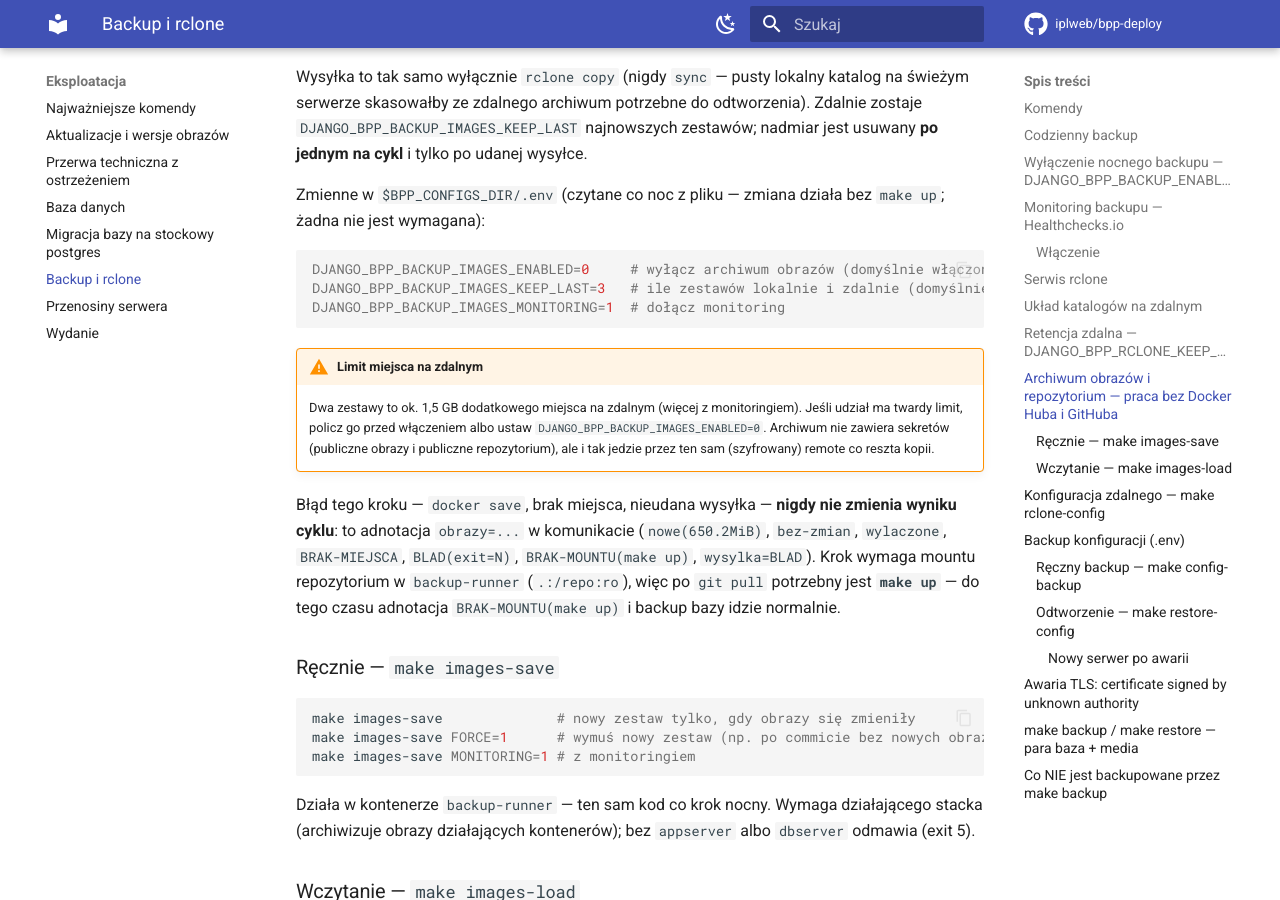
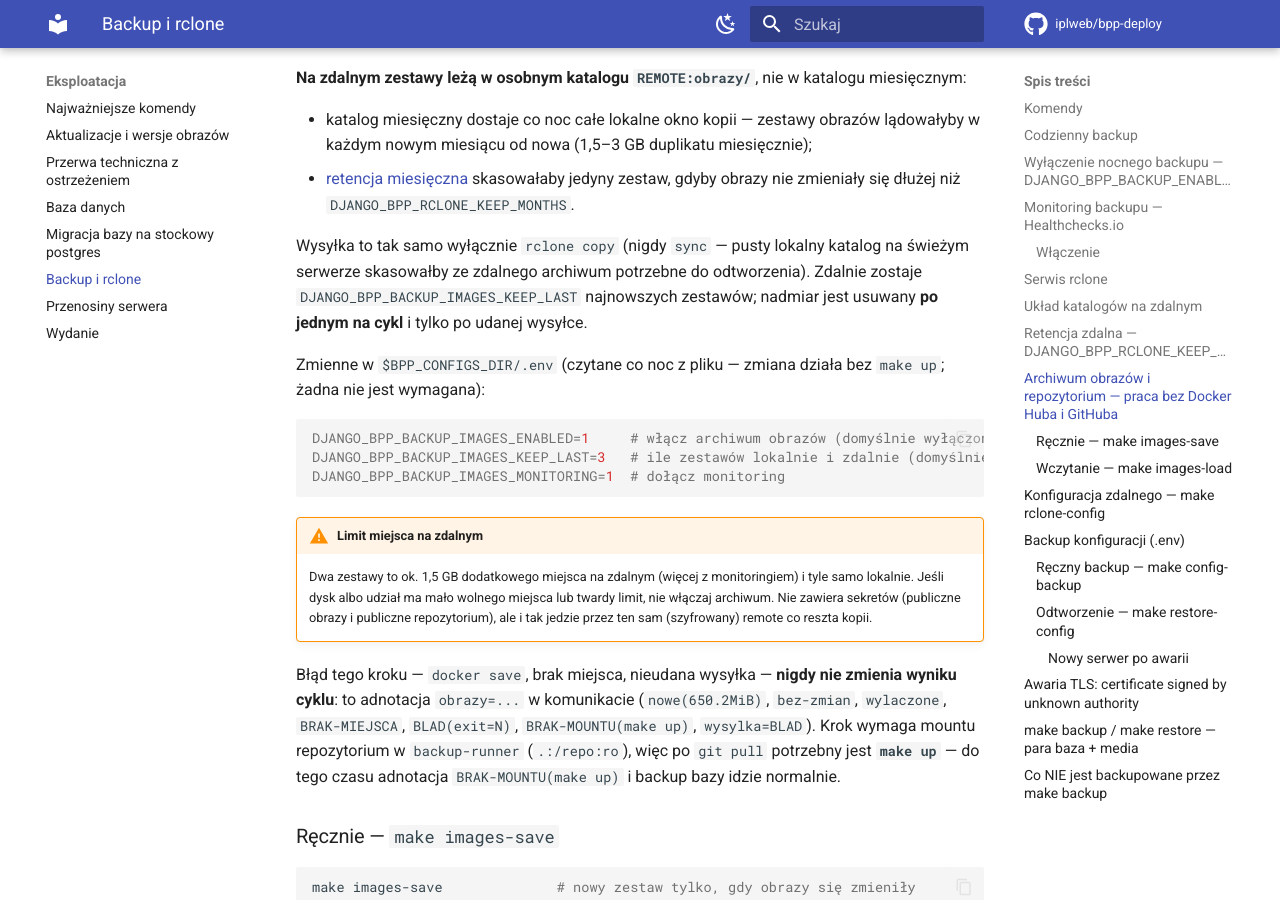
Before and after one commit to iplweb/bpp-deploy, an MkDocs documentation site: the page built from docs/eksploatacja/backup-i-rclone.md, in a window 1280 px wide and 900 px high, scrolled down 7622 px. Built offline with MkDocs 1.6.1 and Material for MkDocs 9.7.7, drawn with Linux system fonts in a browser that asks for light colours; comment, search, counter and statistics services are not loaded; some of the changed text lies outside the part shown.

Commit message:
feat(backup): archiwum obrazów domyślnie wyłączone (opt-in)
Zestaw to ok. 0,7 GB, dwa trzymane lokalnie i zdalnie, a część instalacji
ma mało wolnego dysku. Archiwum włącza tylko jawne
DJANGO_BPP_BACKUP_IMAGES_ENABLED=1 (też tak/true/yes/on); brak, pusta
wartość i literówka = wyłączone. make restore-server działa bez archiwum
(pull dokładnej wersji z Docker Huba).

Co-Authored-By: Claude Opus 5.5 <noreply@anthropic.com>

````diff
--- a/docs/eksploatacja/backup-i-rclone.md
+++ b/docs/eksploatacja/backup-i-rclone.md
@@ -27,7 +27,7 @@ do kontenerów, które i tak istnieją i mają właściwe narzędzia:
 2. tar dumpu, mediów i [katalogu konfiguracyjnego](#backup-konfiguracji-env) —
    lokalnie (busybox `tar`; `/backup`, wolumen `media` i `$BPP_CONFIGS_DIR` są
    zamontowane także w orkiestratorze),
-3. [archiwum obrazów Dockera i repozytorium](#archiwum-obrazow) — tylko gdy
+3. [archiwum obrazów Dockera i repozytorium](#archiwum-obrazow) — opcjonalne (domyślnie wyłączone), tylko gdy
    zmieniły się obrazy działających kontenerów (`docker save` przez socket),
 4. rotacja lokalna (`DJANGO_BPP_BACKUP_KEEP_LAST`),
 5. `rclone copy` + retencja zdalna — w serwisie `rclone` (patrz niżej),
@@ -290,8 +290,15 @@ niej niezależna i działa jak dotąd.
 
 Backup bazy, mediów i konfiguracji nie wystarcza do postawienia serwera, jeśli
 akurat **Docker Hub albo GitHub nie działa** (albo obrazu w danej wersji już
-tam nie ma). Dlatego nocny cykl trzyma też **archiwum obrazów, na których
+tam nie ma). Dlatego nocny cykl może trzymać też **archiwum obrazów, na których
 naprawdę działa serwer**, oraz `git bundle` repozytorium `bpp-deploy`.
+
+!!! note "Domyślnie wyłączone"
+    Archiwum zajmuje ok. 1,5 GB lokalnie i tyle samo na zdalnym (dwa zestawy),
+    więc włącza się je świadomie, po sprawdzeniu miejsca na dysku i na udziale
+    zdalnym — wpisem `DJANGO_BPP_BACKUP_IMAGES_ENABLED=1` w
+    `$BPP_CONFIGS_DIR/.env`. Bez archiwum `make restore-server` i tak działa:
+    pobiera z Docker Huba obrazy dokładnie w tej wersji, która działała.
 
 Jeden zestaw to katalog `obrazy/<YYYYMMDD-HHMMSS>/` w katalogu backupów:
 
@@ -341,15 +348,15 @@ Zmienne w `$BPP_CONFIGS_DIR/.env` (czytane co noc z pliku — zmiana działa bez
 `make up`; żadna nie jest wymagana):
 
 ```bash
-DJANGO_BPP_BACKUP_IMAGES_ENABLED=0     # wyłącz archiwum obrazów (domyślnie włączone)
+DJANGO_BPP_BACKUP_IMAGES_ENABLED=1     # włącz archiwum obrazów (domyślnie wyłączone)
 DJANGO_BPP_BACKUP_IMAGES_KEEP_LAST=3   # ile zestawów lokalnie i zdalnie (domyślnie 2)
 DJANGO_BPP_BACKUP_IMAGES_MONITORING=1  # dołącz monitoring
 ```
 
 !!! warning "Limit miejsca na zdalnym"
     Dwa zestawy to ok. 1,5 GB dodatkowego miejsca na zdalnym (więcej z
-    monitoringiem). Jeśli udział ma twardy limit, policz go przed włączeniem
-    albo ustaw `DJANGO_BPP_BACKUP_IMAGES_ENABLED=0`. Archiwum nie zawiera
+    monitoringiem) i tyle samo lokalnie. Jeśli dysk albo udział ma mało
+    wolnego miejsca lub twardy limit, nie włączaj archiwum. Nie zawiera
     sekretów (publiczne obrazy i publiczne repozytorium), ale i tak jedzie
     przez ten sam (szyfrowany) remote co reszta kopii.
 
````
Also changed, not shown: CLAUDE.md (+4 -1 lines), 2 other files.
